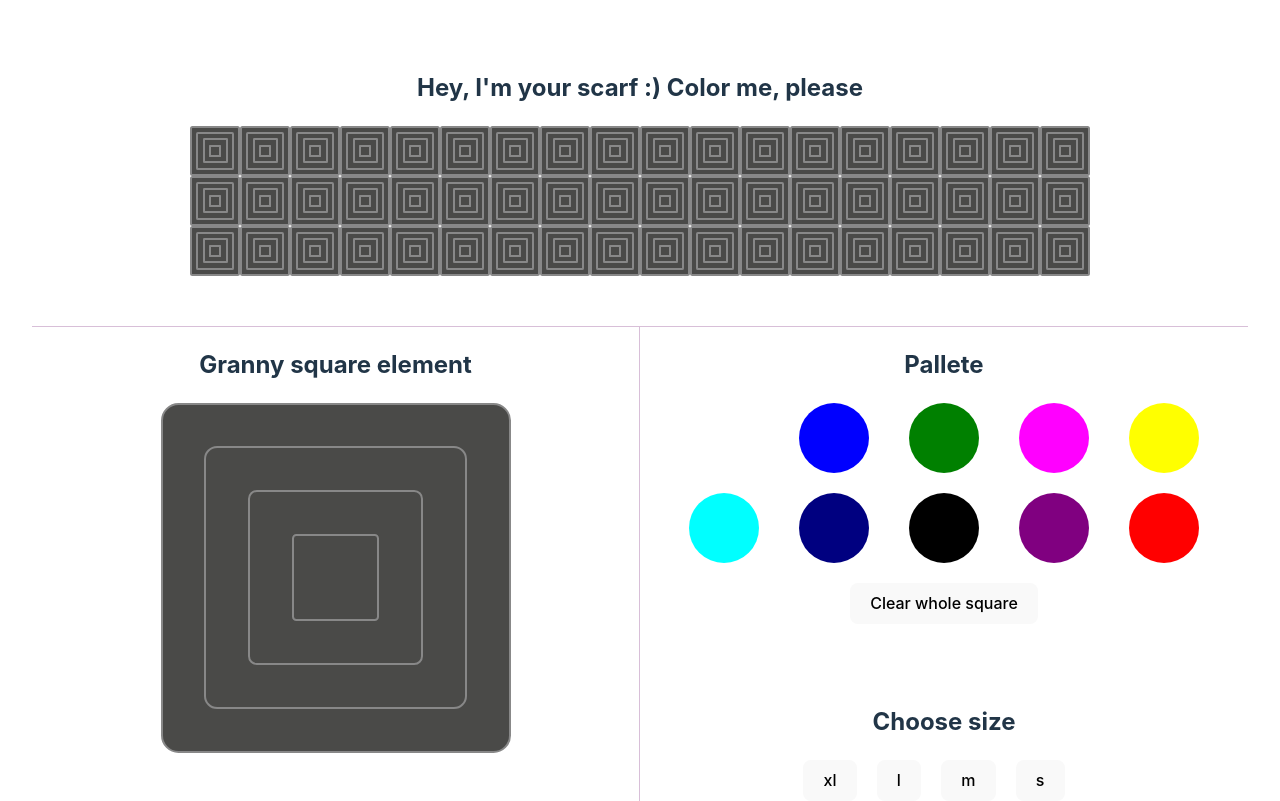
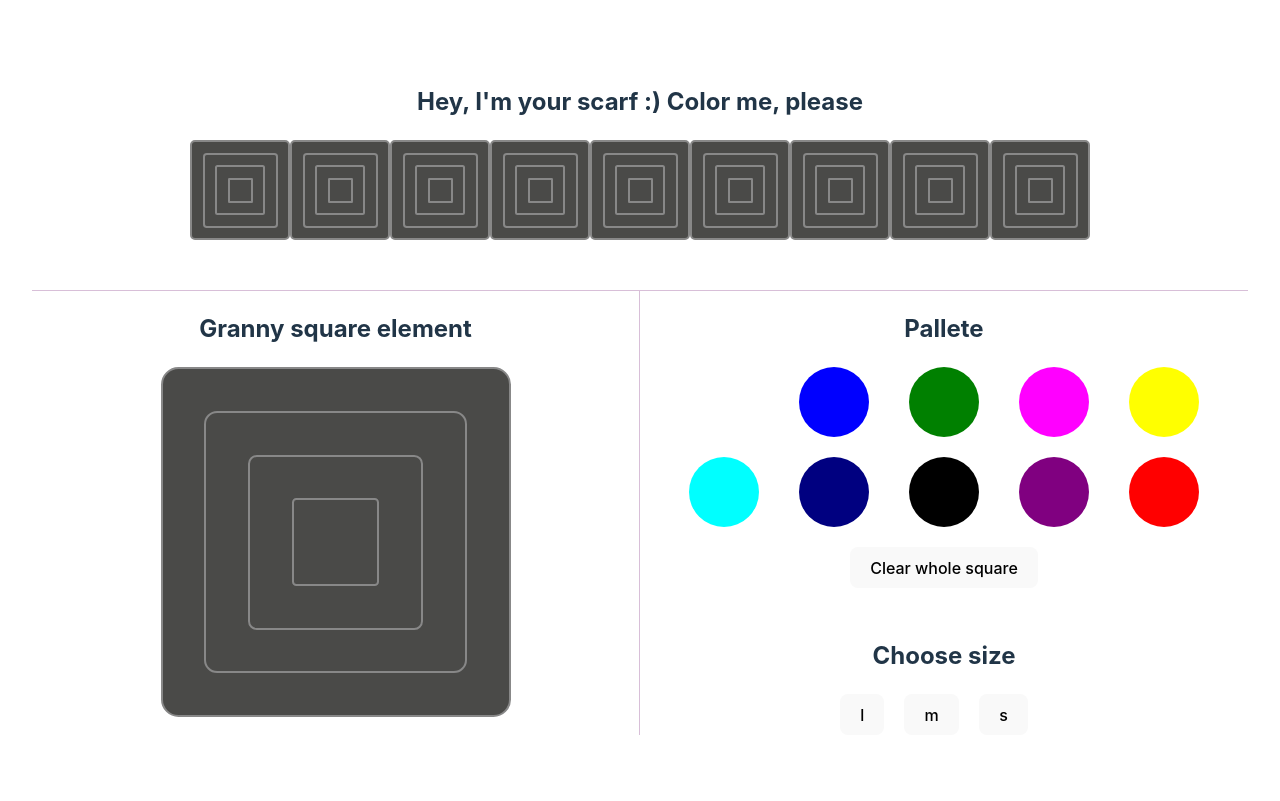
Before and after one commit to lampo4ka/color-constructor, a React (Vite) app: page / in a window 1280 px wide. Built offline with nearby package versions, Linux system fonts and the light colour scheme.

Commit message:
added size button

```diff
--- a/src/App.tsx
+++ b/src/App.tsx
@@ -10,7 +10,7 @@ import Scarf from './components/result';
 import Square from './components/square';
 import {squaresDefaultState} from './data/DefaultSquaresState';
 import {SquaresContext} from './data/SquaresContext';
-import {sizes} from './data/Sizes';
+import {sizes, SizeKey} from './data/Sizes';
 import Sizes from './components/sizes';
 import Sandbox from './components/sandbox';
 
@@ -43,7 +43,8 @@ function App() {
   const [isChose, setIsChose] = useState(false);
   const [currentIndex, setCurrentIndex] = useState(0);
 
-  const [squareState, setSquareState] = useState(squaresDefaultState)
+  const [squareState, setSquareState] = useState(squaresDefaultState);
+  const [squareSize, setSquareSize] = useState<SizeKey>('l')
 
   const handleSquareChose = (index: number) => {
 
@@ -76,19 +77,25 @@ function App() {
       ))
   }
 
+  const handleChoseSize = (size: SizeKey) => {
+    setSquareSize(size)
+  }
+
   return (
     <SquaresContext.Provider value={{
       state: squareState,
       handleSquareChose,
       handleChangeColorSquare: handleChangeColorSquare(currentIndex),
-      handleClearSquare
+      handleClearSquare,
+      squareSize,
+      handleChoseSize
     }}>
       <div className="content">
-        <Scarf size={sizes}/>
+        <Scarf/>
         <div className="unit">
           <h2>Granny square element</h2>
           <Square
-            size={sizes.xl.name}
+            size='squareXL'
           />
         </div>
         <Sandbox />
--- a/src/components/result/index.tsx
+++ b/src/components/result/index.tsx
@@ -1,16 +1,22 @@
-import {useMemo, useState} from 'react';
+import {useContext, useMemo, useState} from 'react';
 import Square from '../square'
 import './styles.css'
+import { SquaresContext } from '../../data/SquaresContext';
+import { sizes } from '../../data/Sizes';
 
-function Scarf({size}: {size: any}) {
+function Scarf() {
+    const context = useContext(SquaresContext);
+    const {squareSize} = context;
+
+
     const square =
         (
-            <Square size={size.s.name} isResult={true}/>
+            <Square size={sizes[squareSize].name} isResult={true}/>
         )
 
 
     const scarf = useMemo(
-        () => new Array(size.s.count).fill(square),
+        () => new Array(sizes[squareSize].count).fill(square),
         [square]
     );
 
--- a/src/components/result/styles.css
+++ b/src/components/result/styles.css
@@ -1,7 +1,7 @@
 .result {
     flex-basis: 100%;
     border-bottom: thistle 1px solid;
-    padding: 50px;
+    padding-bottom: 50px;
   }
 
 .scarf {
--- a/src/components/sizes/index.tsx
+++ b/src/components/sizes/index.tsx
@@ -1,14 +1,15 @@
 import { useContext } from 'react'
-// import {SquaresContext} from '../data/SquaresContext';
-import { sizes } from '../../data/Sizes';
+import {SquaresContext} from '../../data/SquaresContext';
+import { SizeKey, sizes } from '../../data/Sizes';
 import './styles.css'
 
 function Sizes() {
-    // const context = useContext(SquaresContext);
-    const sizesButtons = Object.keys(sizes).map(size => (
+    const context = useContext(SquaresContext);
+
+    const sizesButtons = Object.keys(sizes).map((size) => (
         <button
             className="size"
-            // onClick={context.handleClearSquare}
+            onClick={() => context.handleChoseSize(size)}
         >
             {size}
         </button>
--- a/src/components/sizes/styles.css
+++ b/src/components/sizes/styles.css
@@ -1,5 +1,5 @@
 .sizeWrapper {
-    margin-top: 80px;
+    margin-top: 50px;
 }
 
 .size {
--- a/src/data/Sizes.tsx
+++ b/src/data/Sizes.tsx
@@ -1,8 +1,4 @@
 export const sizes = {
-    xl: {
-      name: 'squareXL',
-      count: 1
-    },
     l: {
       name: 'squareL',
       count: 9
@@ -16,3 +12,5 @@ export const sizes = {
       count: 54
     },
   }
+
+  export type SizeKey = keyof typeof sizes;
--- a/src/data/SquaresContext.tsx
+++ b/src/data/SquaresContext.tsx
@@ -1,9 +1,12 @@
 import {createContext} from 'react';
 import {squaresDefaultState} from './DefaultSquaresState';
+import { SizeKey } from './Sizes';
 
 export const SquaresContext = createContext({
     state: squaresDefaultState,
     handleSquareChose: (index: number) => {},
     handleChangeColorSquare: (color: string) => {},
-    handleClearSquare: () => {}
+    handleClearSquare: () => {},
+    squareSize: 'l' as SizeKey,
+    handleChoseSize: (size: SizeKey) => {}
   });
```
